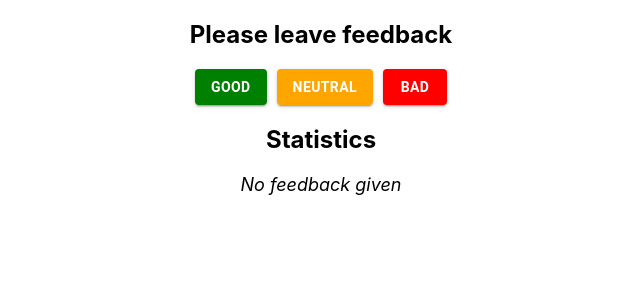
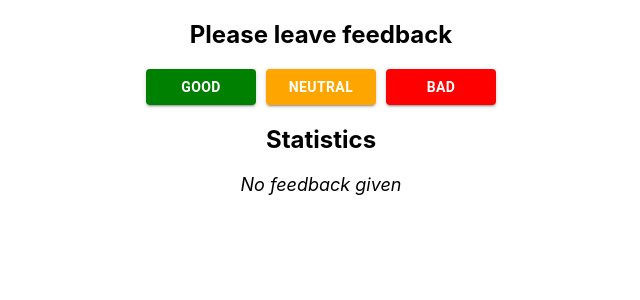
Before and after one commit to AlexGoIT/goit-react-hw-04-feedback, a React (Create React App) app: page / in a window 1280 px wide. Shown: the top 300 px of the page, without its empty margins (319-959 px from the left). Built offline with nearby package versions, Linux system fonts and the light colour scheme.

Commit message:
Update styles

```diff
--- a/src/components/FeedbackOptions/FeedbackOptions.jsx
+++ b/src/components/FeedbackOptions/FeedbackOptions.jsx
@@ -37,6 +37,7 @@ const FeedbackOptions = ({ onClick, feedbackOptions }) => {
               color={key}
               key={ind}
               onClick={() => onClick(key)}
+              sx={{ minWidth: '110px' }}
             >
               {key}
             </Button>
```
Also changed, not shown: src/components/FeedbackOptions/FeedbackOptions.styled.js (+0 -29 lines).
